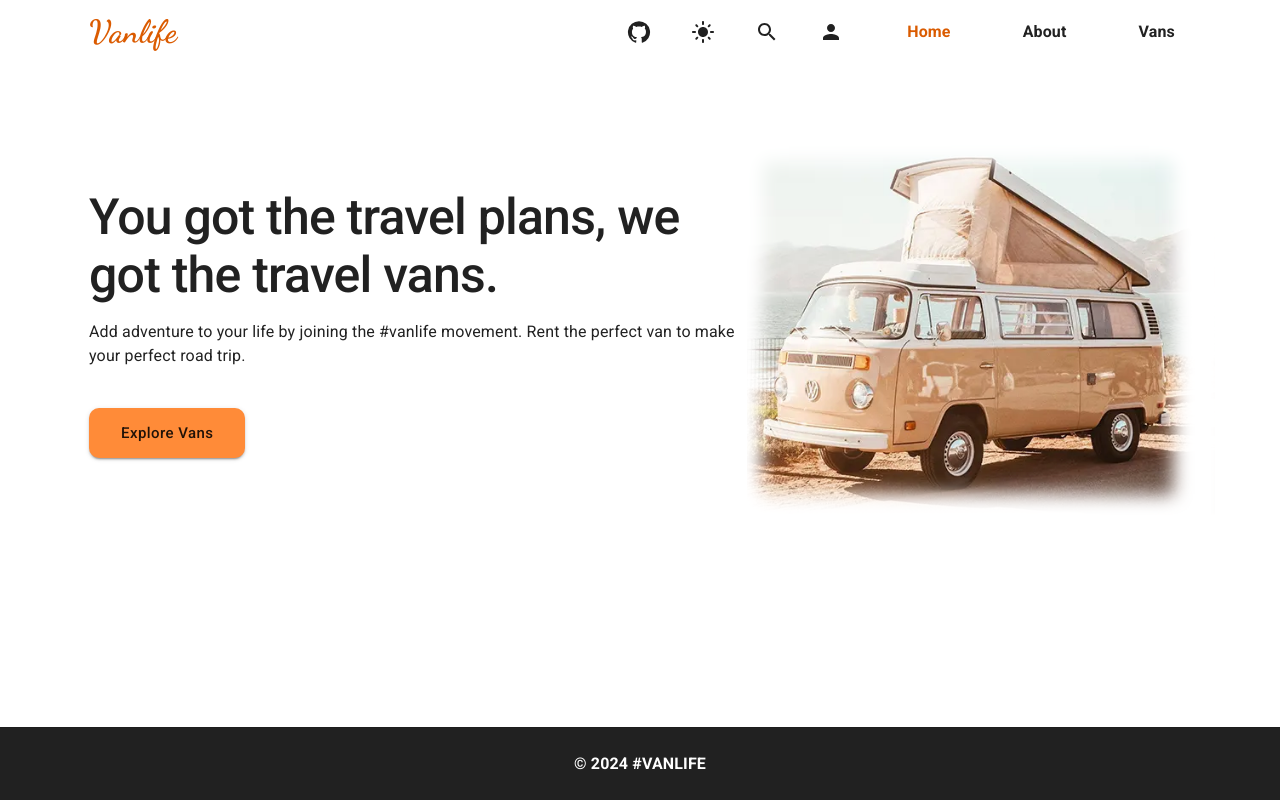
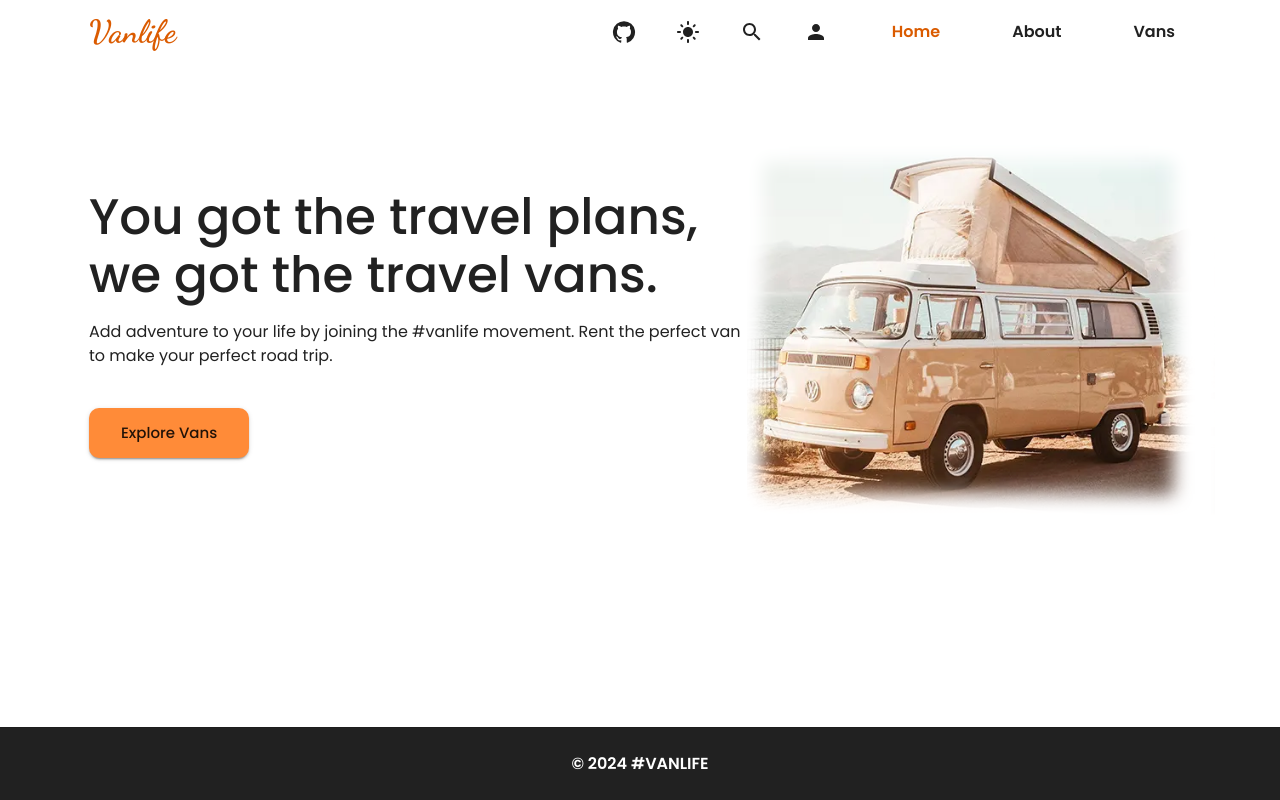
Before and after one commit to iamdenis1234/van-life, a React (Vite) app: page / in a window 1280 px wide. Built offline with nearby package versions, Linux system fonts and the light colour scheme; no server answers.

Commit message:
change main font family

```diff
--- a/package.json
+++ b/package.json
@@ -15,7 +15,7 @@
     "@emotion/react": "^11.11.4",
     "@emotion/styled": "^11.11.5",
     "@fontsource/dancing-script": "^5.0.18",
-    "@fontsource/roboto": "^5.0.12",
+    "@fontsource/poppins": "^5.0.14",
     "@mui/icons-material": "^5.15.15",
     "@mui/material": "^5.15.15",
     "@tanstack/eslint-plugin-query": "^5.28.11",
--- a/src/pages/user/Favorites/VanCard.jsx
+++ b/src/pages/user/Favorites/VanCard.jsx
@@ -71,6 +71,6 @@ const StyledLink = styled(Link)({
 });
 
 const StyledCardMedia = styled(CardMedia)({
-  width: 90,
-  height: 90,
+  width: 105,
+  height: 105,
 });
--- a/src/pages/user/Favorites/VanElements.jsx
+++ b/src/pages/user/Favorites/VanElements.jsx
@@ -13,5 +13,5 @@ const Container = styled("div")(({ theme }) => ({
   gap: theme.spacing(2),
   marginBottom: theme.spacing(1),
   display: "grid",
-  gridTemplateColumns: "repeat(auto-fit, min(300px, 100%))",
+  gridTemplateColumns: "repeat(auto-fit, min(350px, 100%))",
 }));
--- a/src/styles/theme.js
+++ b/src/styles/theme.js
@@ -1,7 +1,7 @@
-import "@fontsource/roboto/300.css";
-import "@fontsource/roboto/400.css";
-import "@fontsource/roboto/500.css";
-import "@fontsource/roboto/700.css";
+import "@fontsource/poppins/300.css";
+import "@fontsource/poppins/400.css";
+import "@fontsource/poppins/500.css";
+import "@fontsource/poppins/600.css";
 import "@fontsource/dancing-script/700.css";
 import { alpha, createTheme as createThemeMui } from "@mui/material";
 import { getCustomColor } from "../utils/getCustomColor.js";
@@ -77,6 +77,9 @@ function getDesignTokens(mode) {
       borderRadius: 10,
     },
     typography: {
+      fontFamily: "Poppins, sans-serif",
+      fontWeightBold: 600,
+
       logo: {
         fontFamily: "'Dancing Script', cursive",
         fontWeight: 700,
```
Also changed, not shown: 1 other file (tests, documents, lock files or other folders).
